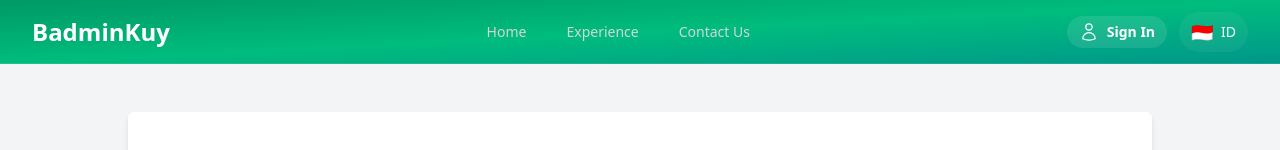
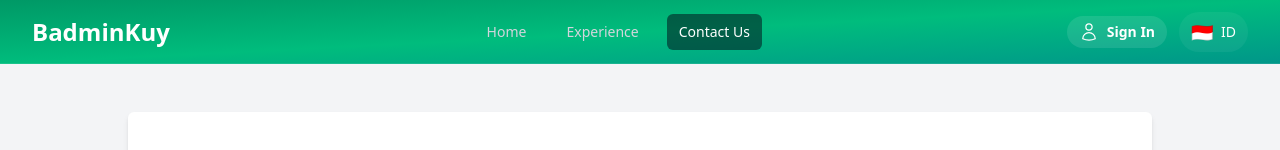
Before and after one commit to AzizLike29/App-BokingLapangan, a Vue app in the folder frontend/: page /contact-us in a window 1280 px wide. Shown: the top 150 px of the page. Built offline with nearby package versions, Linux system fonts and the light colour scheme.

Commit message:
fix: active navigation app navbar

```diff
--- a/frontend/src/components/layout/AppNavbar.vue
+++ b/frontend/src/components/layout/AppNavbar.vue
@@ -17,20 +17,20 @@
           <!-- MENU DESKTOP (TENGAH) -->
           <div class="hidden sm:flex flex-1 justify-center">
             <div class="flex space-x-4">
-              <a
+              <RouterLink
                 v-for="item in navigation"
                 :key="item.name"
-                :href="item.href"
+                :to="item.href"
                 :class="[
-                  item.current
+                  isActive(item)
                     ? 'bg-gray-950/50 text-white'
                     : 'text-gray-300 hover:bg-white/5 hover:text-white',
                   'rounded-md px-3 py-2 text-sm font-medium',
                 ]"
-                :aria-current="item.current ? 'page' : undefined"
+                :aria-current="isActive(item) ? 'page' : undefined"
               >
                 {{ item.name }}
-              </a>
+              </RouterLink>
             </div>
           </div>
         </div>
```
